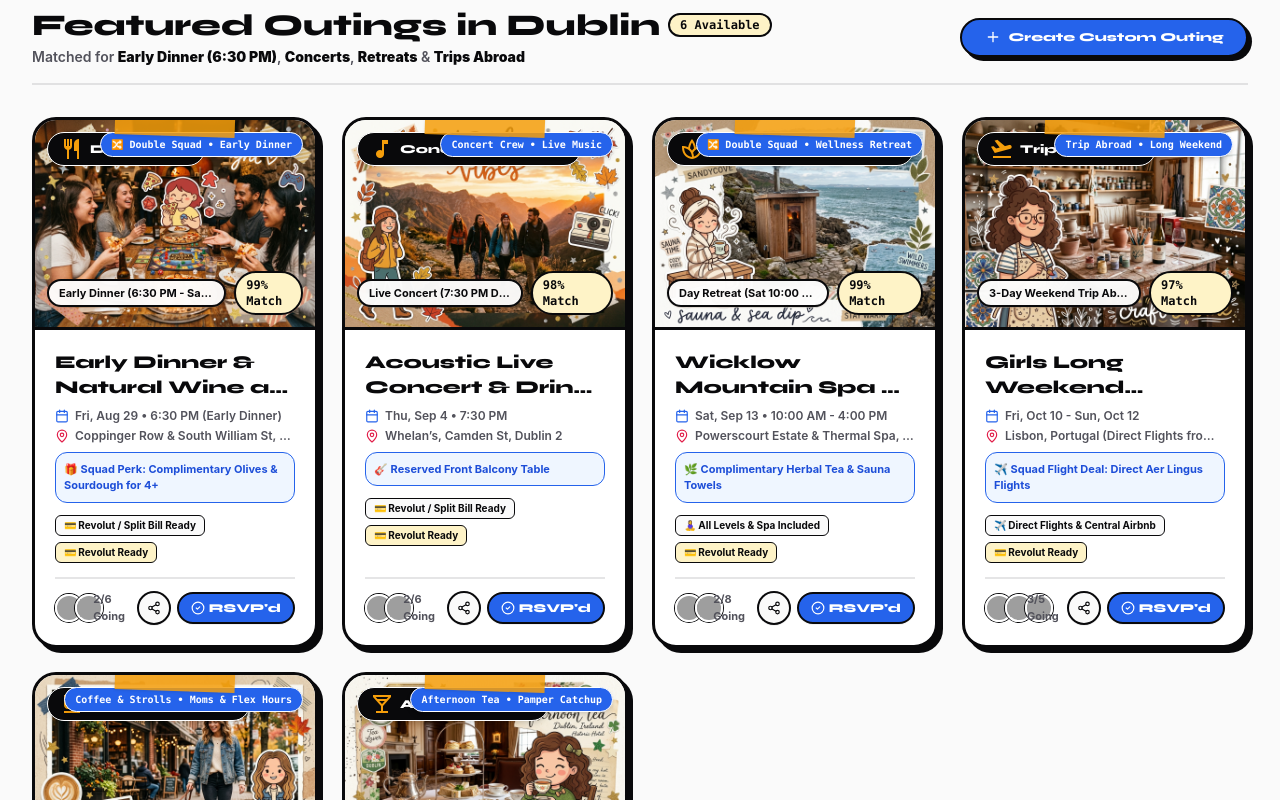
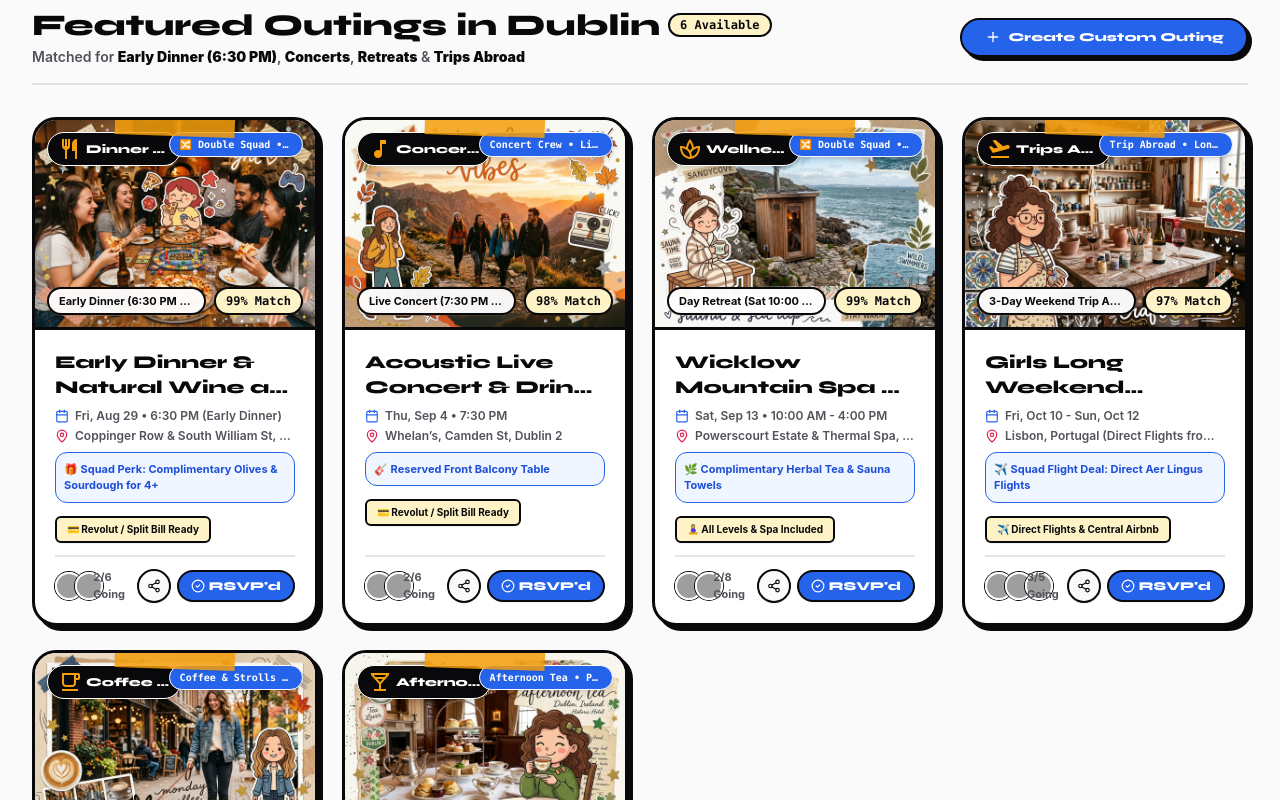
Before and after one commit to tropicgirlie/goodplans, a React (Vite) app: page / in a window 1280 px wide. Shown: the part 1080-1880 px from the top of the page. Built offline with nearby package versions, Linux system fonts and the light colour scheme; grey boxes are pictures that could not be loaded; a web font is replaced by a local one.

Commit message:
Fix top category badge overlap and remove duplicate bottom Revolut tags on OutingCard

```diff
--- a/src/components/OutingCard.jsx
+++ b/src/components/OutingCard.jsx
@@ -4,7 +4,6 @@ import confetti from 'canvas-confetti';
 
 export default function OutingCard({ outing, onSelectOuting, rsvpStatus, onToggleRsvp }) {
   const isAttending = rsvpStatus[outing.id];
-  const [copiedLink, setCopiedLink] = useState(false);
 
   const handleRsvpClick = (e) => {
     e.stopPropagation();
@@ -42,33 +41,33 @@ export default function OutingCard({ outing, onSelectOuting, rsvpStatus, onToggl
         {/* Washi Tape Strip */}
         <div className="tape-strip tape-top-center"></div>
 
-        {/* Category Pill with Google Material Symbols */}
-        <div className="absolute top-3 left-3 bg-[#09090B] text-white px-3 py-1 rounded-full text-xs font-black shadow-md flex items-center gap-1.5 font-display border border-white">
-          <span className="material-symbols-outlined text-sm leading-none text-[#F59E0B]">
+        {/* Category Pill */}
+        <div className="absolute top-3 left-3 max-w-[48%] bg-[#09090B] text-white px-2.5 py-1 rounded-full text-[10px] sm:text-xs font-black shadow-md flex items-center gap-1 font-display border border-white truncate">
+          <span className="material-symbols-outlined text-xs leading-none text-[#F59E0B] shrink-0">
             {outing.iconName || 'auto_awesome'}
           </span>
-          <span>{outing.category}</span>
+          <span className="truncate">{outing.category}</span>
         </div>
 
         {/* Connection Type Badge (Core Squad / Mixed Circle / 1:1) */}
-        <div className="absolute top-3 right-3 bg-[#2563EB] text-white px-2.5 py-1 rounded-full text-[10px] font-mono font-black shadow-md border border-white">
-          {outing.connectionBadge || '👯 Outing'}
+        <div className="absolute top-3 right-3 max-w-[48%] bg-[#2563EB] text-white px-2.5 py-1 rounded-full text-[10px] font-mono font-black shadow-md border border-white truncate">
+          <span className="truncate">{outing.connectionBadge || '👯 Outing'}</span>
         </div>
 
-        {/* Social Battery & Routine Tag */}
+        {/* Social Battery & Match Tag Bar */}
         <div className="absolute bottom-3 left-3 right-3 flex items-center justify-between gap-2">
-          <span className="bg-white/95 backdrop-blur-md text-[#09090B] text-[11px] font-bold px-2.5 py-1 rounded-full border-2 border-[#09090B] shadow-xs truncate max-w-[70%]">
+          <span className="bg-white/95 backdrop-blur-md text-[#09090B] text-[10px] sm:text-[11px] font-bold px-2.5 py-1 rounded-full border-2 border-[#09090B] shadow-xs truncate max-w-[68%]">
             {outing.lifestyleTag}
           </span>
 
-          <span className="bg-[#FEF3C7] text-[#09090B] text-xs font-mono font-black px-2.5 py-1 rounded-full border-2 border-[#09090B] shadow-xs">
+          <span className="bg-[#FEF3C7] text-[#09090B] text-xs font-mono font-black px-2.5 py-1 rounded-full border-2 border-[#09090B] shadow-xs shrink-0">
             {outing.affinityScore}% Match
           </span>
         </div>
       </div>
 
       {/* Card Content Body */}
-      <div className="p-5 space-y-3.5 flex-1 flex flex-col justify-between">
+      <div className="p-5 space-y-3 flex-1 flex flex-col justify-between">
 
         <div className="space-y-2">
           {/* Title with Syne Display Font */}
@@ -95,13 +94,10 @@ export default function OutingCard({ outing, onSelectOuting, rsvpStatus, onToggl
             </div>
           )}
 
-          {/* Accessibility & Split Bill Tags */}
-          <div className="flex flex-wrap gap-1.5 pt-1">
-            <span className="text-[10px] font-bold bg-[#FAFAFA] text-[#09090B] px-2 py-0.5 rounded-md border border-[#09090B]">
-              {outing.accessibilityTag || '👶 Buggy Accessible'}
-            </span>
-            <span className="text-[10px] font-bold bg-[#FEF3C7] text-[#09090B] px-2 py-0.5 rounded-md border border-[#09090B]">
-              💳 Revolut Ready
+          {/* Single Clean Accessibility / Payment Tag */}
+          <div className="pt-1">
+            <span className="text-[10px] font-bold bg-[#FEF3C7] text-[#09090B] px-2.5 py-1 rounded-md border-2 border-[#09090B] inline-block shadow-2xs">
+              {outing.accessibilityTag || '💳 Revolut Ready'}
             </span>
           </div>
         </div>
```
Also changed, not shown: 1 other file (tests, documents, lock files or other folders).
